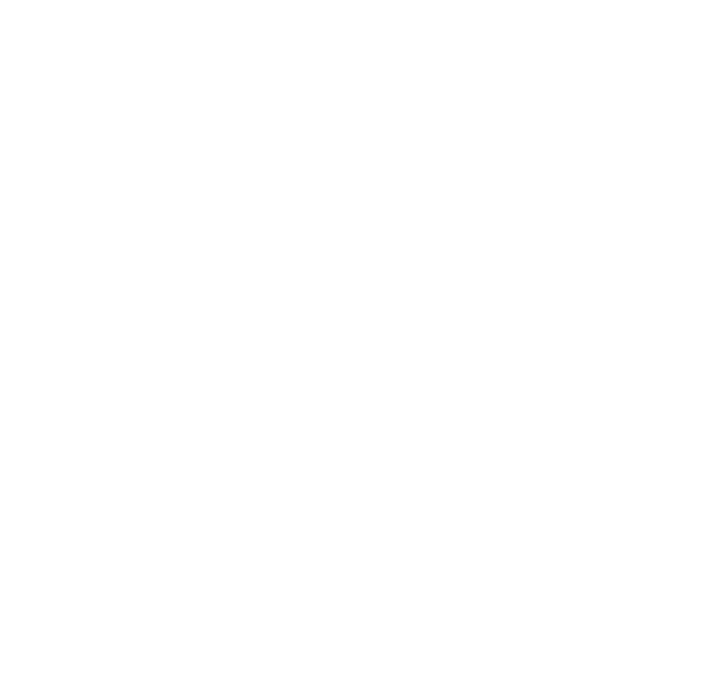
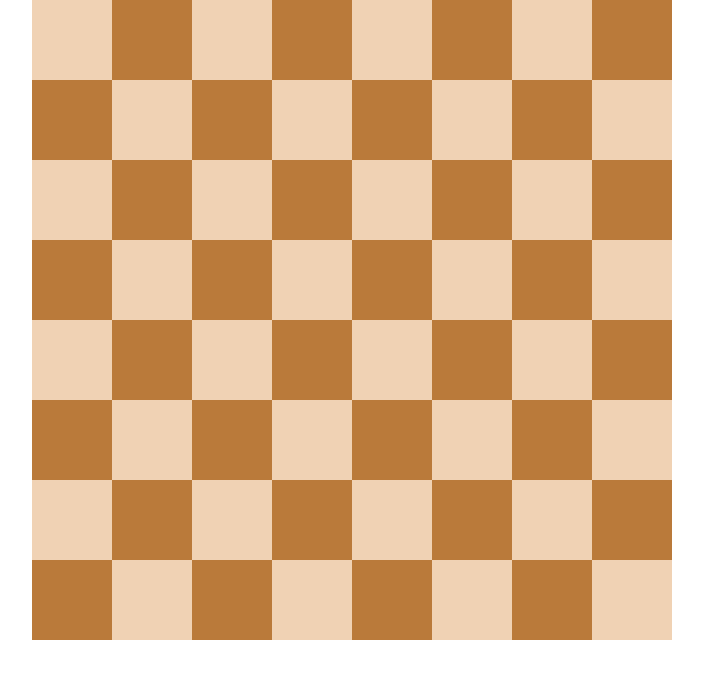
Before and after one commit to pAoOAk14pG/project-1-checkers, a plain HTML site: page index.html in a window 1280 px wide. Shown: the whole page, without its empty margins (288-991 px from the left). Drawn offline with nearby package versions, Linux system fonts and the light colour scheme.

Commit message:
Checkerboard reimplemented.

```diff
--- a/index.html
+++ b/index.html
@@ -17,6 +17,94 @@
   <script src="main.js" defer></script>
 </head>
 <body>
+  <table>
+    <tr>
+      <td class="lightChecker"></td>
+      <td class="darkChecker"></td>
+      <td class="lightChecker"></td>
+      <td class="darkChecker"></td>
+      <td class="lightChecker"></td>
+      <td class="darkChecker"></td>
+      <td class="lightChecker"></td>
+      <td class="darkChecker"></td>
+    </tr>
 
+    <tr>
+      <td class="darkChecker"></td>
+      <td class="lightChecker"></td>
+      <td class="darkChecker"></td>
+      <td class="lightChecker"></td>
+      <td class="darkChecker"></td>
+      <td class="lightChecker"></td>
+      <td class="darkChecker"></td>
+      <td class="lightChecker"></td>
+    </tr>
+
+    <tr>
+      <td class="lightChecker"></td>
+      <td class="darkChecker"></td>
+      <td class="lightChecker"></td>
+      <td class="darkChecker"></td>
+      <td class="lightChecker"></td>
+      <td class="darkChecker"></td>
+      <td class="lightChecker"></td>
+      <td class="darkChecker"></td>
+    </tr>
+
+    <tr>
+      <td class="darkChecker"></td>
+      <td class="lightChecker"></td>
+      <td class="darkChecker"></td>
+      <td class="lightChecker"></td>
+      <td class="darkChecker"></td>
+      <td class="lightChecker"></td>
+      <td class="darkChecker"></td>
+      <td class="lightChecker"></td>
+    </tr>
+
+    <tr>
+      <td class="lightChecker"></td>
+      <td class="darkChecker"></td>
+      <td class="lightChecker"></td>
+      <td class="darkChecker"></td>
+      <td class="lightChecker"></td>
+      <td class="darkChecker"></td>
+      <td class="lightChecker"></td>
+      <td class="darkChecker"></td>
+    </tr>
+
+    <tr>
+      <td class="darkChecker"></td>
+      <td class="lightChecker"></td>
+      <td class="darkChecker"></td>
+      <td class="lightChecker"></td>
+      <td class="darkChecker"></td>
+      <td class="lightChecker"></td>
+      <td class="darkChecker"></td>
+      <td class="lightChecker"></td>
+    </tr>
+
+    <tr>
+      <td class="lightChecker"></td>
+      <td class="darkChecker"></td>
+      <td class="lightChecker"></td>
+      <td class="darkChecker"></td>
+      <td class="lightChecker"></td>
+      <td class="darkChecker"></td>
+      <td class="lightChecker"></td>
+      <td class="darkChecker"></td>
+    </tr>
+
+    <tr>
+      <td class="darkChecker"></td>
+      <td class="lightChecker"></td>
+      <td class="darkChecker"></td>
+      <td class="lightChecker"></td>
+      <td class="darkChecker"></td>
+      <td class="lightChecker"></td>
+      <td class="darkChecker"></td>
+      <td class="lightChecker"></td>
+    </tr>
+  </table>
 </body>
 </html>
--- a/style.css
+++ b/style.css
@@ -0,0 +1,18 @@
+table{
+  margin-left: auto;
+  margin-right: auto;
+}
+
+td{
+  width: 80px;
+  height: 80px;
+  text-align: center;
+}
+
+.lightChecker{
+  background-color: #F0D2B4;
+}
+
+.darkChecker{
+  background-color: #BA7A3A;
+}
```
